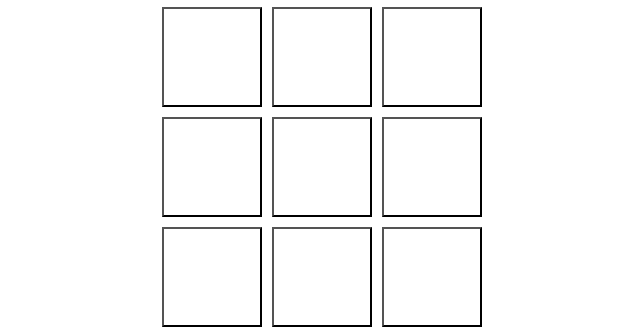
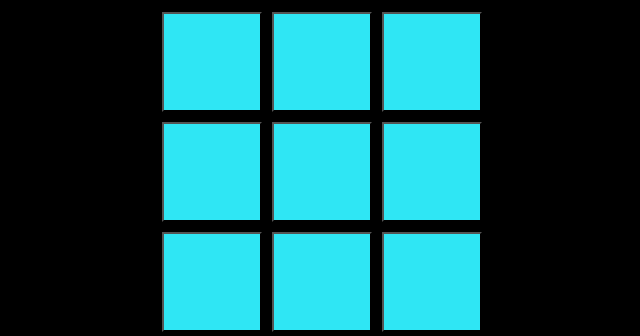
Before and after one commit to Amilton-Melo/jogodavelha, a plain HTML site: page index.html in a window 1280 px wide. Shown: the part 247-583 px from the top of the page, without its empty margins (318-958 px from the left). Drawn offline with Linux system fonts and the light colour scheme.

Commit message:
Alteração no visual

```diff
--- a/style.css
+++ b/style.css
@@ -1,9 +1,12 @@
+@import url('https://fonts.googleapis.com/css2?family=Shadows+Into+Light&display=swap');
+
 /* Estilo padrão */
 *{
     padding: 0;
     margin: 0;
     box-sizing: border-box;
-    font-family: cursive;
+    font-family: 'Shadows Into Light', cursive;
+
 }
 
 /* Alinhamento do jogo */
@@ -12,7 +15,9 @@ body{
     display: flex;
     align-items: center;
     justify-content: center;
-    background-image: #f7f7f7;
+    background: #000000;
+    color: rgb(255, 255, 255);
+    font-size: 1.5em;
 }
 
 /* Distanciamento dos itens um em cima do outro */
@@ -48,5 +53,5 @@ hr{
     margin: 5px;
     cursor: pointer;
     font-size: 50px;
-    background: white;
+    background: rgb(47, 230, 244);
 }
```
